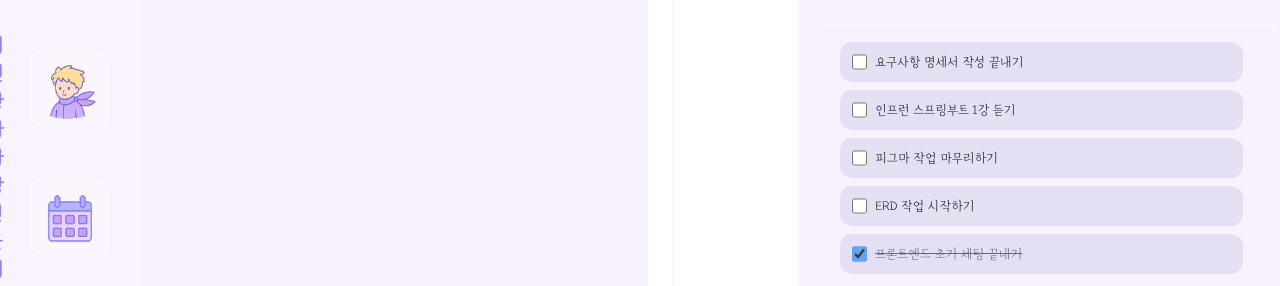
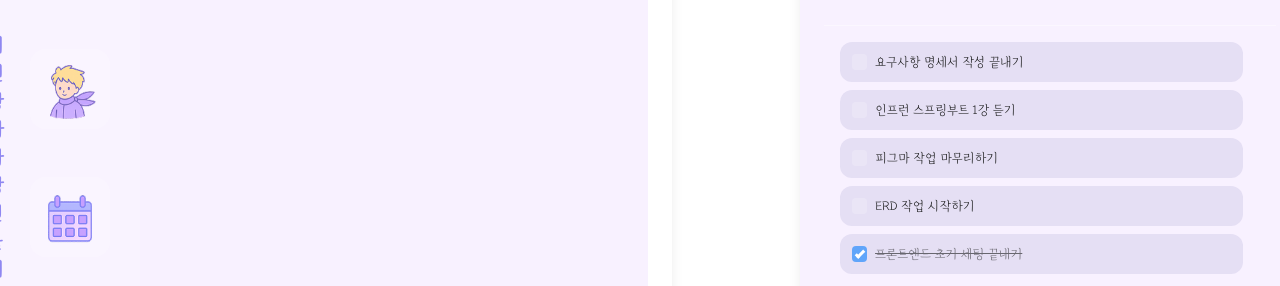
Before and after one commit to lddocy/be15-4th-b612-DayOfTheLittlePrince, a Vue app in the folder be14-4th-b612-littleprince-fe/: page /calendar/plan/write in a window 1280 px wide. Shown: the part 159-445 px from the top of the page. Built offline with nearby package versions, Linux system fonts and the light colour scheme; no server answers.

Commit message:
fix: 체크박스 색 변경

```diff
--- a/be14-4th-b612-littleprince-fe/src/features/calendar/components/TodoList.vue
+++ b/be14-4th-b612-littleprince-fe/src/features/calendar/components/TodoList.vue
@@ -29,7 +29,6 @@ const addTodo = () => {
 }
 </script>
 
-
 <template>
   <div class="flex flex-col gap-2 max-h-[300px] overflow-y-auto pr-1 w-[90%] ml-4">
     <div
@@ -37,14 +36,17 @@ const addTodo = () => {
         :key="todo.task_id"
         class="group flex items-center justify-between px-3 py-2 rounded-xl bg-[#C9C3E3]/40 hover:bg-[#A49CAC]/60 h-[40px]"
     >
+      <!-- 체크를 했을 때 체크여부를 DB에 바로 반영하는게 아니고 (DB과부화..?
+           새 플랜을 등록하거나 체크를 한 이후 확인 버튼을 누르면 새로운 사항을 업데이트 or 등록해주는걸로.. -->
       <div class="flex items-center gap-2 w-full">
         <input
             type="checkbox"
-            v-model="todo.is_checked"
-            true-value="Y"
-            false-value="N"
-            class="w-4 h-4 accent-[#60A5FA]/50 bg-white/20 border-white/30 rounded"
-        />
+            :checked="todo.is_checked === 'Y'"
+            @change="todo.is_checked = $event.target.checked ? 'Y' : 'N'"
+            class="w-4 h-4 rounded bg-white/20 border-white/30
+                  checked:bg-[#60A5FA] checked:border-[#60A5FA]
+                   appearance-none relative cursor-pointer"
+        >
         <input
             v-model="todo.content"
             :readonly="!props.editableMap[todo.task_id]"
@@ -77,3 +79,17 @@ const addTodo = () => {
     </div>
   </div>
 </template>
+
+<style>
+input[type="checkbox"]:checked::after {
+  content: '';
+  position: absolute;
+  left: 50%;
+  top: 50%;
+  width: 10px;
+  height: 5px;
+  border-left: 3px solid white;
+  border-bottom: 3px solid white;
+  transform: translate(-50%, -60%) rotate(-45deg);
+}
+</style>
--- a/be14-4th-b612-littleprince-fe/src/features/calendar/views/PlanWriteForm.vue
+++ b/be14-4th-b612-littleprince-fe/src/features/calendar/views/PlanWriteForm.vue
@@ -65,7 +65,7 @@ const handleConfirm = () => {
       <div class="flex justify-between mt-auto">
         <div class="flex gap-2 ml-auto">
           <button
-              @click="router.push('../calendar')"
+              @click="router.push('../../calendar')"
               class="bg-[#C9C3E3]/30 hover:bg-[#A49CAC]/60 text-black px-3 py-1 rounded-xl text-sm border border-white/10 transition">취소</button>
           <button
               @click="handleConfirm"
```
